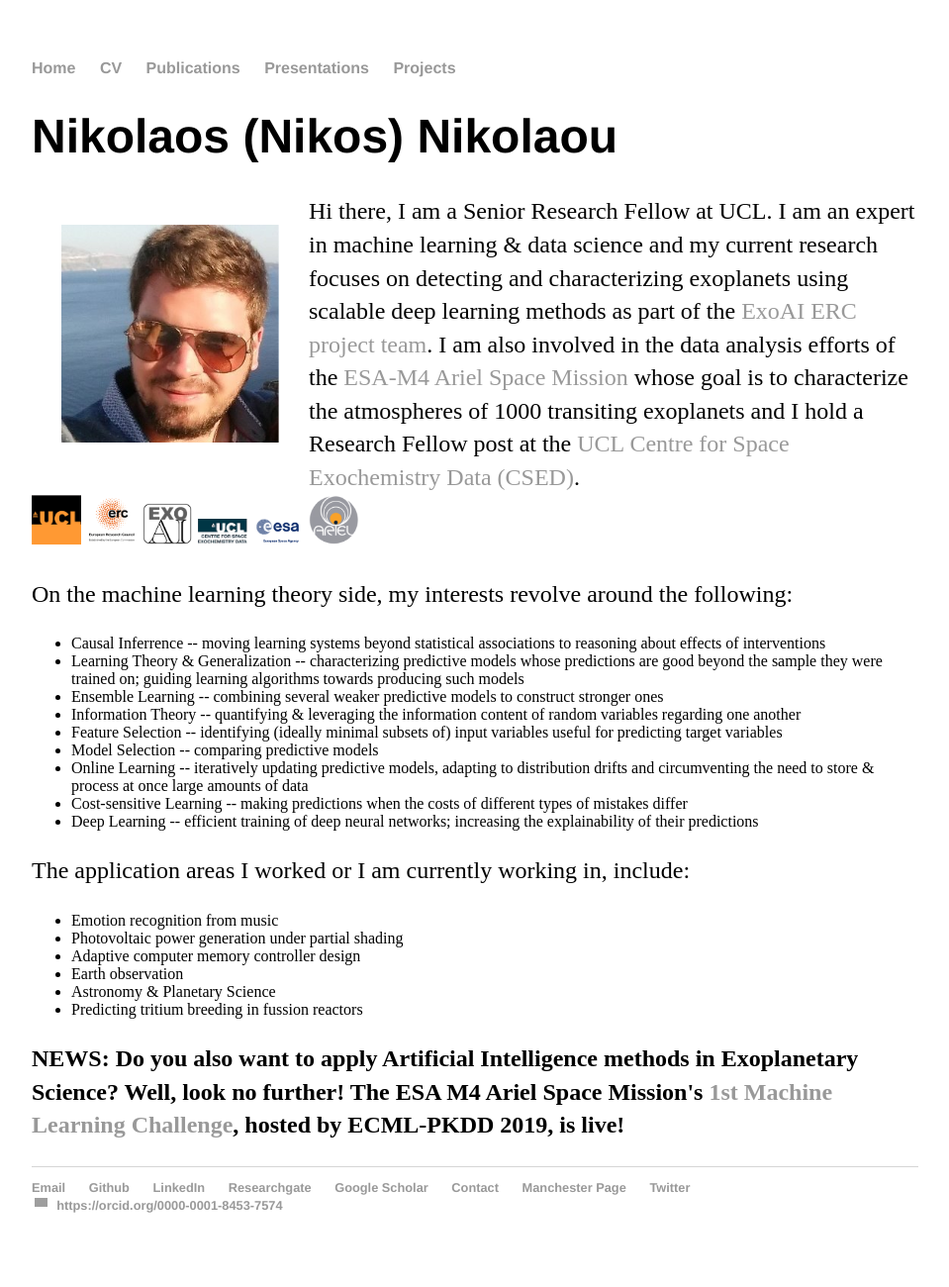
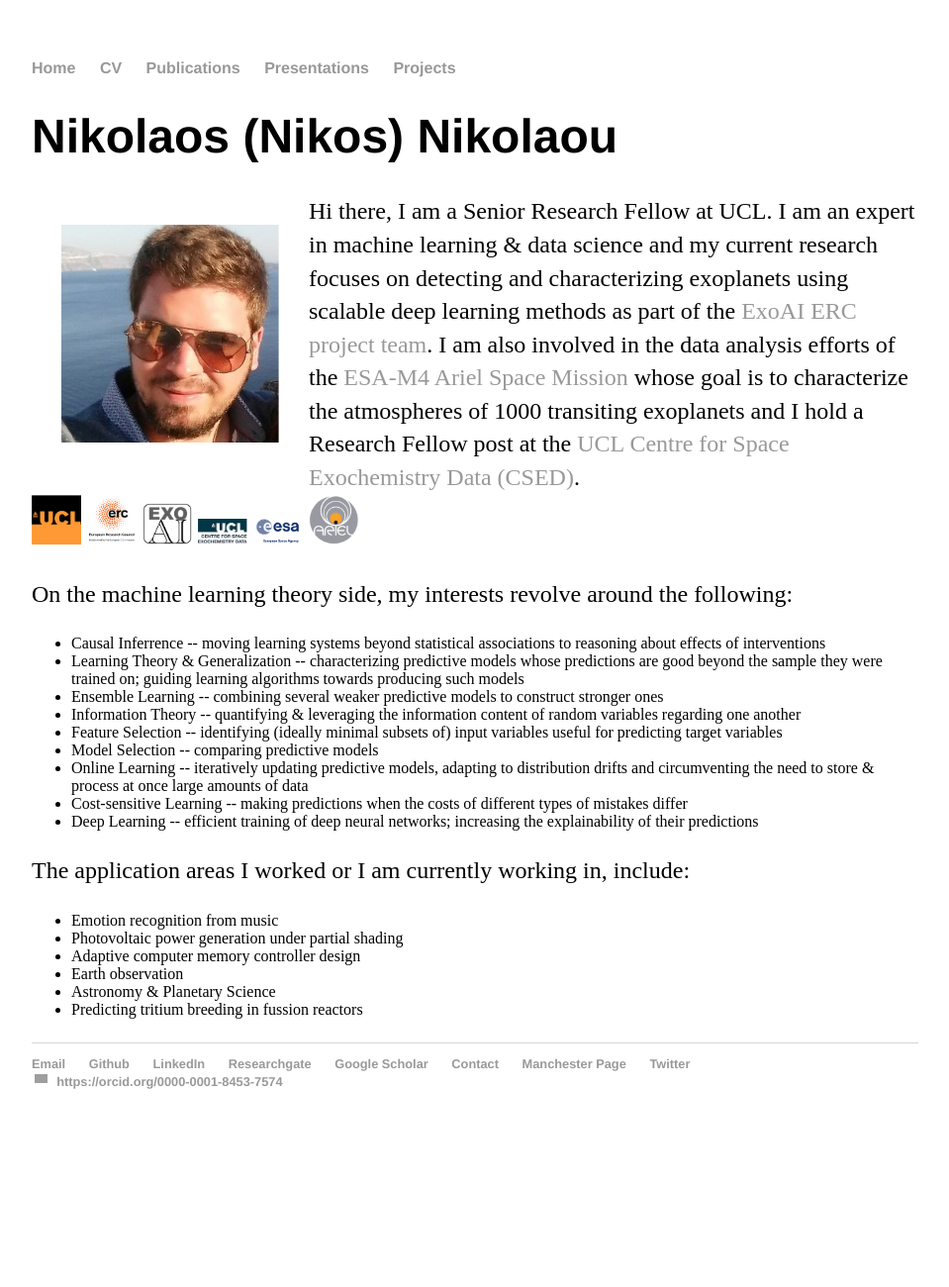
Before and after one commit to nnikolaou/nnikolaou.github.io, a Jekyll site: the page index.html, which Jekyll copies as it is, in a window 1280 px wide. Shown: the whole page at 99% size, without its empty margins (160-1119 px from the left). Built offline with Jekyll 4.4.1, drawn with Linux system fonts in a browser that asks for light colours; after the commit the page ends 1175 px from its top, so only the background shows below that; grey boxes are pictures that could not be loaded.

Commit message:
Update index.html

```diff
--- a/index.html
+++ b/index.html
@@ -70,11 +70,6 @@
 </ul>
 </p>
 
-<p><b>NEWS: Do you also want to apply Artificial Intelligence methods in Exoplanetary Science? Well, look no further!
-The ESA M4 Ariel Space Mission's <a href="https://ariel-datachallenge.azurewebsites.net/ML">1st Machine Learning Challenge</a>, hosted by ECML-PKDD 2019, is live!</b>
-</p>
-
-
     </div><!-- /.blurb -->
 </div><!-- /.container -->
 <footer>
```
